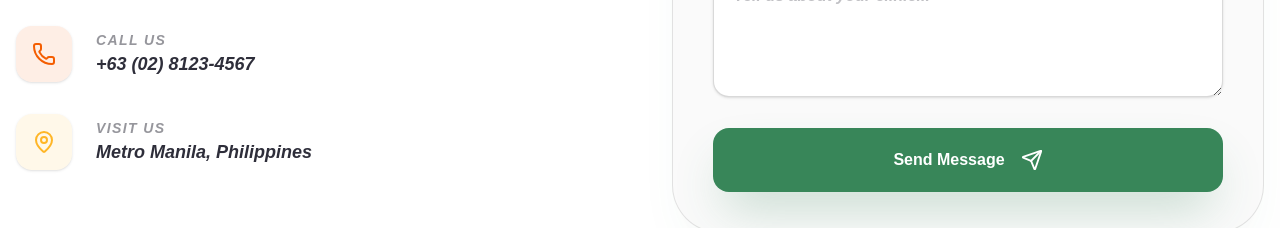
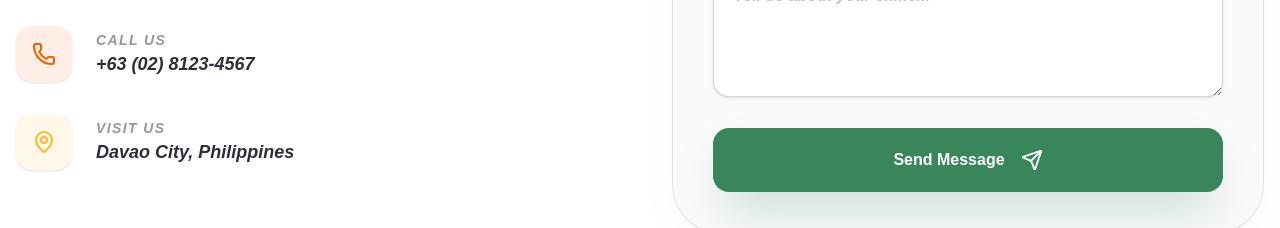
Before and after one commit to WenDEVLIFE/medgabay_nextjs_website, a Next.js app: page /contact in a window 1280 px wide. Shown: the part 820-1048 px from the top of the page. Built offline with nearby package versions, Linux system fonts and the light colour scheme.

Commit message:
revise the location

```diff
--- a/components/shared/ContactForm.tsx
+++ b/components/shared/ContactForm.tsx
@@ -40,7 +40,7 @@ export function ContactForm() {
                                 </div>
                                 <div>
                                     <p className="text-sm text-foreground/50 font-black uppercase tracking-widest italic">Visit Us</p>
-                                    <p className="text-lg font-black italic text-foreground-rich">Metro Manila, Philippines</p>
+                                    <p className="text-lg font-black italic text-foreground-rich">Davao City, Philippines</p>
                                 </div>
                             </div>
                         </div>
```
